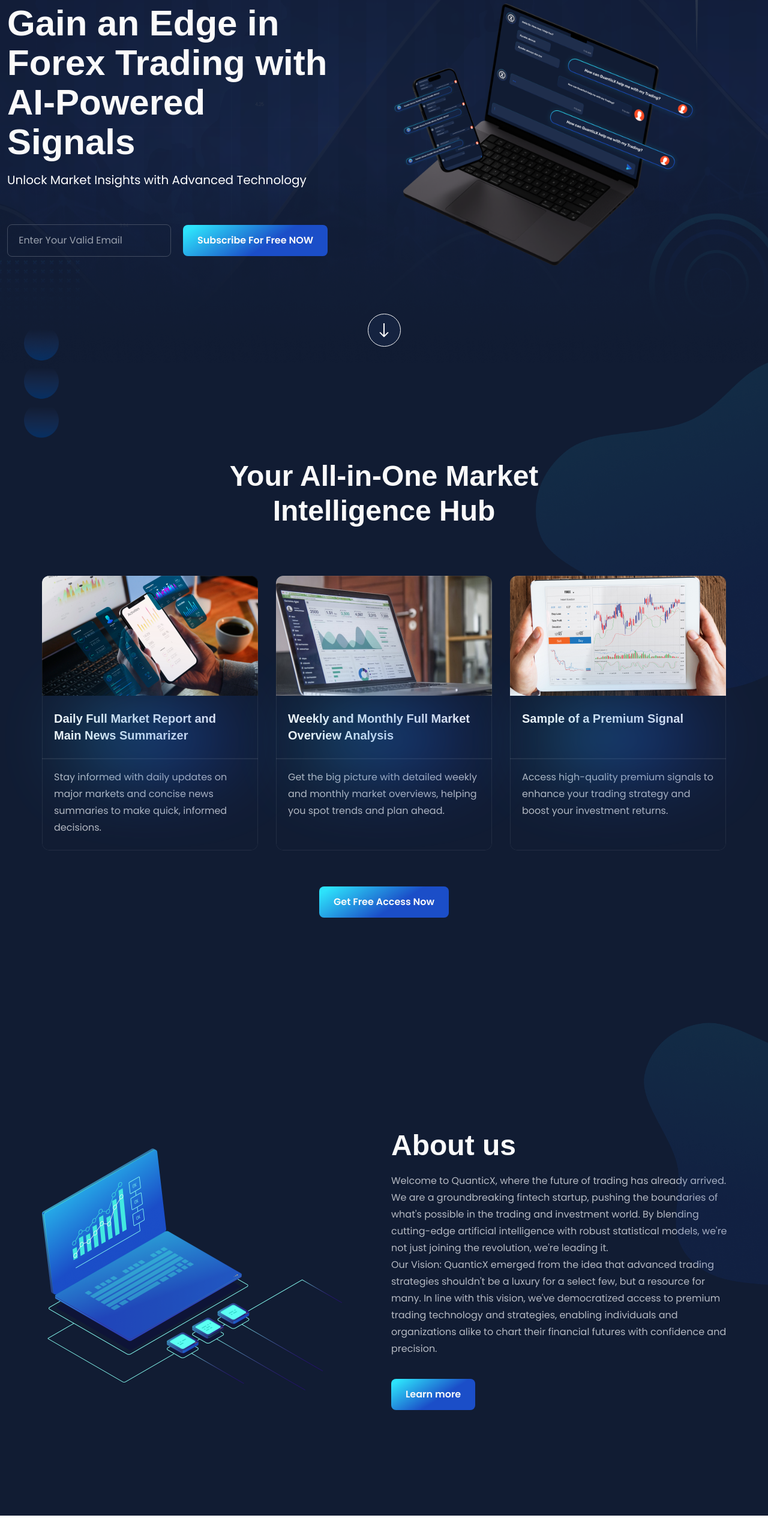
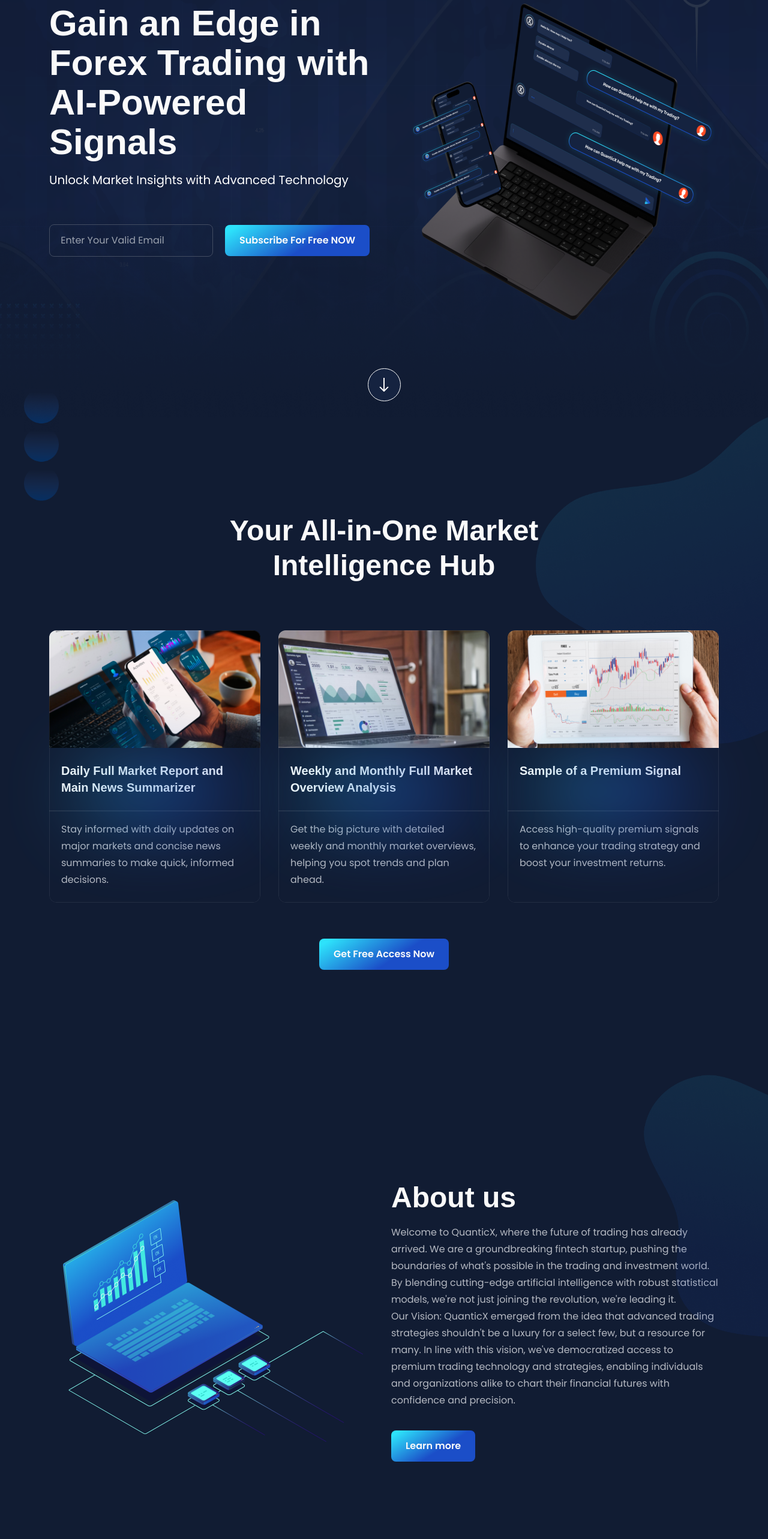
Before and after one commit to rinklepoonia/quanticx, a React (Create React App) app: page / in a window 1280 px wide. Shown: the part 222-2788 px from the top of the page at 60% size. Before the commit the page ends 2749 px from the top, so only its background shows below. Built offline with nearby package versions, Linux system fonts and the light colour scheme; a web font is replaced by a local one.

Commit message:
manke-nav-bar fixed

```diff
--- a/src/App.css
+++ b/src/App.css
@@ -1,3 +1,6 @@
+* {
+  scroll-behavior: smooth;
+}
 .border_Gradient::after {
   -webkit-mask: linear-gradient(#fff 0 0) content-box, linear-gradient(#fff 0 0);
   -webkit-mask-composite: xor;
--- a/src/components/About.jsx
+++ b/src/components/About.jsx
@@ -4,10 +4,19 @@ import AboutEllip from '../assets/images/png/about-us-ellip.png'
 
 function About() {
   return (
-    <div className="bg-bodyBlue lg:py-44 md:py-24 sm:py-14 py-10 mt-[-1px] relative">
-      <div className="absolute right-0 top-0"><img className="max-w-[801px] h-[553px]" src={AboutEllip} alt="AboutEllip" /></div>
+    <div
+      id="down"
+      className="bg-bodyBlue lg:py-44 md:py-24 sm:py-14 py-10 mt-[-1px] relative"
+    >
+      <div className="absolute right-0 top-0">
+        <img
+          className="max-w-[801px] h-[553px]"
+          src={AboutEllip}
+          alt="AboutEllip"
+        />
+      </div>
       <div className="container px-3">
-        <div className="row items-center">
+        <div className="row lg:flex-row flex flex-col-reverse items-center">
           <div className="lg:w-[50%] w-full px-3 flex justify-center">
             <img
               className="max-w-[500px] w-full"
--- a/src/components/HeroSection.jsx
+++ b/src/components/HeroSection.jsx
@@ -5,6 +5,7 @@ import RoundEllips from "../assets/images/png/hero-round-ellips.png";
 import { DownArrow } from "./Icons";
 
 function HeroSection() {
+
   return (
     <div className="bg-[url('./assets/images/png/hero-bg-img.png')] lg:bg-full bg-cover min-h-screen lg:min-h-[810px] flex flex-col relative">
       <div className="absolute bottom-[-15%] left-[40px] md:block hidden z-10">
@@ -40,21 +41,22 @@ function HeroSection() {
                 </button>
               </form>
             </div>
-            <div className="lg:w-[50%] px-3">
+            <div className="lg:w-[50%] px-3 flex justify-end">
               <img
-                className="max-w-[515px] w-full lg:mt-0 mt-10"
+                className="max-w-[515px] lg:h-[528px] lg:object-fill w-full lg:mt-0 mt-10"
                 src={HeroLaptopImg}
                 alt="HeroLaptopImg"
               />
             </div>
           </div>
           <div className="flex justify-center mt-20">
-            <span
-              id="down"
-              className="w-[55px] h-[55px] rounded-full bg-blue border border-darkWhite  flex justify-center items-center cursor-pointer"
-            >
-              <DownArrow />
-            </span>
+            <a href="#down">
+              <span
+                className="w-[55px] h-[55px] rounded-full bg-blue border border-darkWhite  flex justify-center items-center cursor-pointer"
+              >
+                <DownArrow />
+              </span>
+            </a>
           </div>
         </div>
       </div>
--- a/src/components/NavBar.jsx
+++ b/src/components/NavBar.jsx
@@ -1,9 +1,14 @@
 import React, { useState } from "react";
 import navlogo from "../assets/images/png/nav-logo.png";
-import {Cross , Threeline} from '../components/Icons'
+import { Cross, Threeline } from "../components/Icons";
 
 function NavBar() {
   const [nav, setnav] = useState(false);
+  if (nav === true) {
+    document.body.classList.add("overflow_hidden");
+  } else {
+    document.body.classList.remove("overflow_hidden");
+  }
   return (
     <div className="">
       <div className="container px-3">
@@ -92,6 +97,3 @@ function NavBar() {
 }
 
 export default NavBar;
-  // <button className="font-Poppins font-semibold text-base text-darkWhite bg-btnBlueGradient py-3.5 px-6 rounded-[8px] hover:bg-btnBluehover transition duration-300 ease-linear text-nowrap">
-  //   Contact Us
-  // </button>;
--- a/tailwind.config.js
+++ b/tailwind.config.js
@@ -8,12 +8,12 @@ module.exports = {
       },
       container: {
         center: true,
-        // screens: {
-        //   sm: "540px",
-        //   md: "720px",
-        //   lg: "1044px",
-        //   xl: "1140px",
-        // },
+        screens: {
+          // sm: "540px",
+          // md: "720px",
+          // lg: "1044px",
+          xl: "1140px",
+        },
       },
       fontFamily: {
         Poppins: "'Poppins', sans-serif",
```
